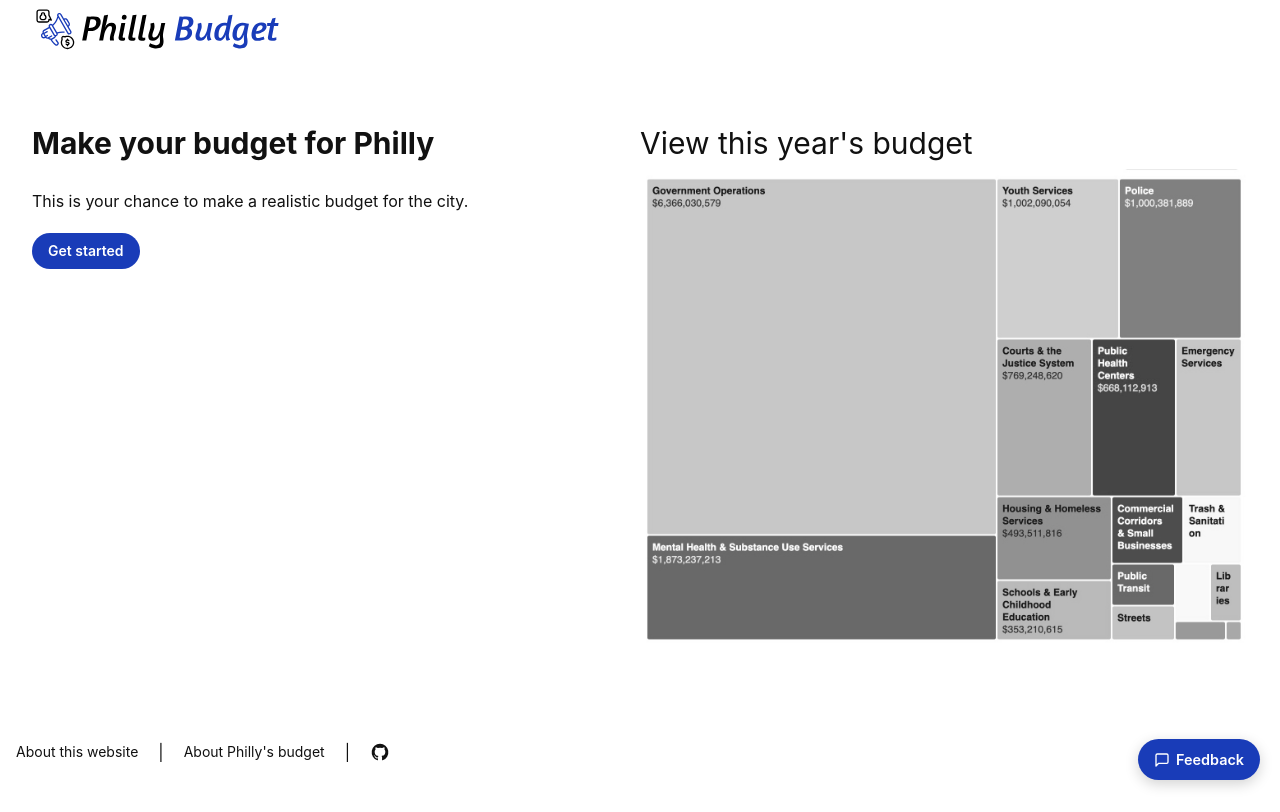
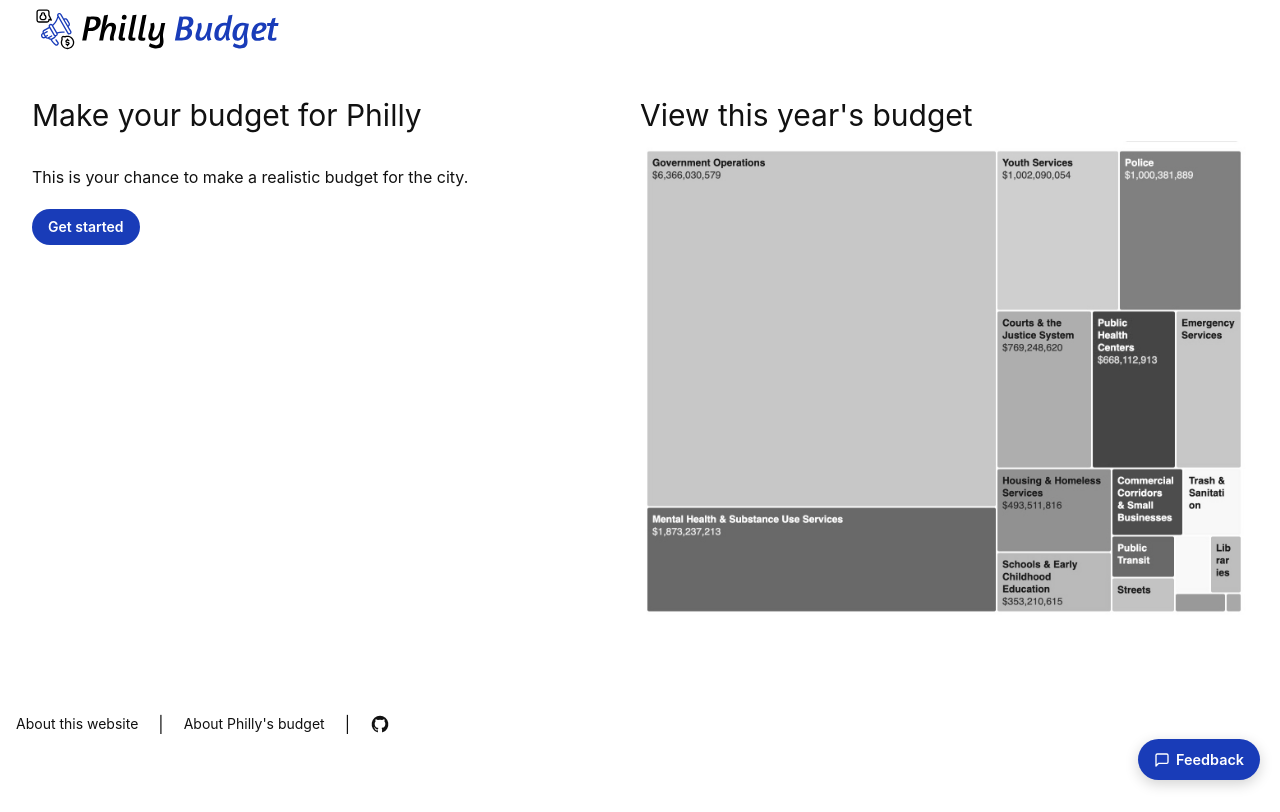
Before and after one commit to acouch/participate, a Next.js app: page / in a window 1280 px wide. Built offline with nearby package versions, Linux system fonts and the light colour scheme; no server answers.

Commit message:
Index updates

```diff
--- a/src/app/globals.css
+++ b/src/app/globals.css
@@ -54,6 +54,13 @@ body {
   justify-content: space-between;
   gap: 1rem;
   margin-bottom: 0.75rem;
+}
+
+h1 {
+  font-size: var(--text-3xl);
+  line-height: var(--tw-leading, var(--text-3xl--line-height));
+  padding-bottom: 0.75rem;
+  padding-top: 0.5rem;
 }
 
 .panelHeader span,
--- a/src/app/page.tsx
+++ b/src/app/page.tsx
@@ -8,12 +8,10 @@ export const metadata = {
 
 export default function Home() {
   return (
-    <main className="mx-auto max-w-7xl px-4 pt-20 pb-10 sm:px-6 lg:px-8 lg:pt-8">
+    <main className="mx-auto max-w-7xl px-4 pt-20 pb-10 sm:px-6 lg:px-8 lg:pt-5">
       <div className="md:flex">
         <div className="flex-1 md:w-1/2">
-          <h1 className="py-2 text-3xl font-bold">
-            Make your budget for Philly
-          </h1>
+          <h1 className="py-2 text-3xl">Make your budget for Philly</h1>
           <p className="py-5">
             This is your chance to make a realistic budget for the city.
           </p>
--- a/src/components/Menu.tsx
+++ b/src/components/Menu.tsx
@@ -37,7 +37,7 @@ export default function Menu() {
   }, []);
 
   return (
-    <header className="pt-1 pb-8">
+    <header className="pt-1 pb-4">
       <div className="mx-auto max-w-7xl px-4 sm:px-6 lg:px-8">
         <nav className="relative z-50 flex justify-between">
           <div className="flex items-center md:gap-x-12">
```
